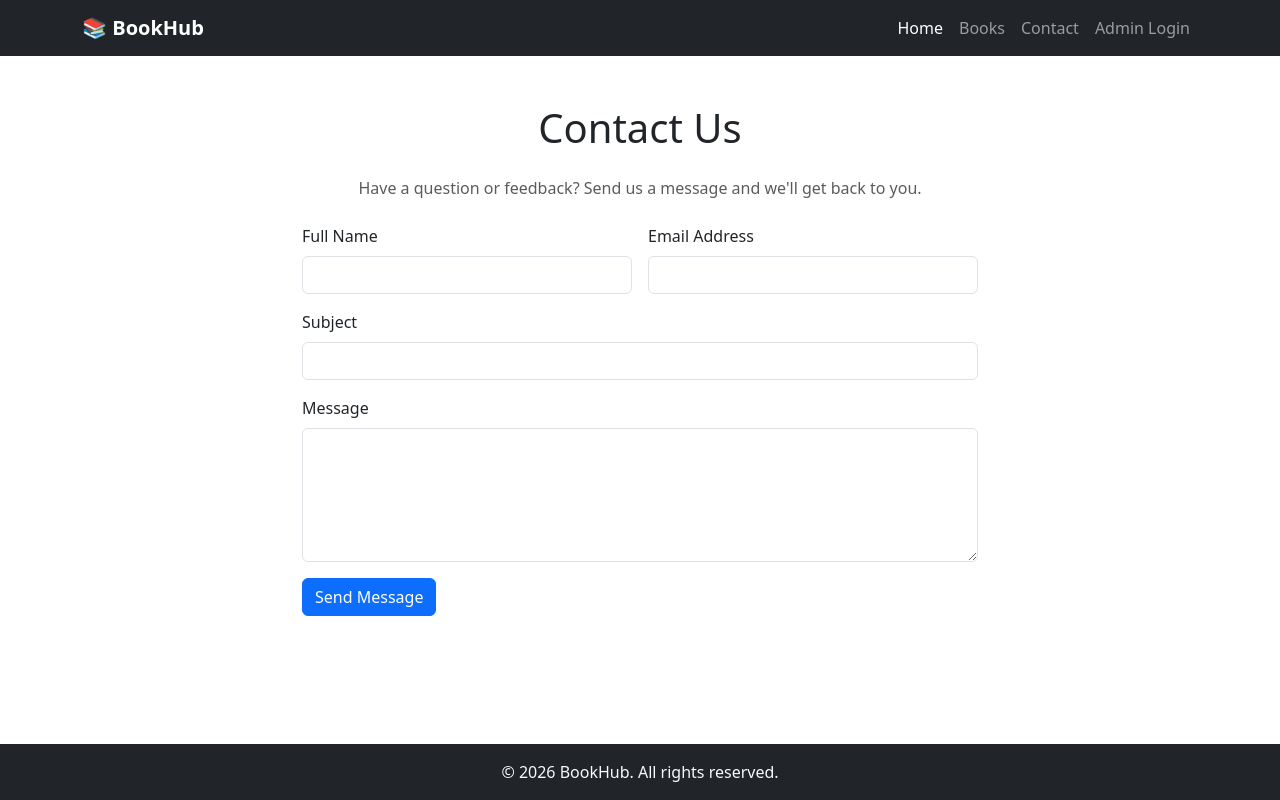
After one commit to Shams7-web/BookHubV1, a Flask app: page /contact in a window 1280 px wide. The commit adds this page. Run offline with Flask 3, Linux system fonts and the light colour scheme.

Commit message:
Contacts page added

```diff
--- a/app.py
+++ b/app.py
@@ -1,10 +1,13 @@
 import os
+import re
 import uuid
 from functools import wraps
 
 from flask import Flask, render_template, request, redirect, session, url_for
 from werkzeug.utils import secure_filename
-from models import Admin, db, Book
+from models import Admin, ContactMessage, db, Book
+
+EMAIL_PATTERN = re.compile(r"^[^@\s]+@[^@\s]+\.[^@\s]+$")
 
 app = Flask(__name__)
 app.config["SQLALCHEMY_DATABASE_URI"] = "sqlite:///bookhub.db"
@@ -170,6 +173,43 @@ def book_details(book_id):
     return render_template("book_details.html", book=book)
 
 
+@app.route("/contact", methods=["GET", "POST"])
+def contact():
+    if request.method == "POST":
+        full_name = request.form.get("full_name", "").strip()
+        email = request.form.get("email", "").strip()
+        subject = request.form.get("subject", "").strip()
+        message = request.form.get("message", "").strip()
+
+        errors = []
+        if not full_name:
+            errors.append("Full name is required.")
+        if not email:
+            errors.append("Email address is required.")
+        elif not EMAIL_PATTERN.match(email):
+            errors.append("Please enter a valid email address.")
+        if not subject:
+            errors.append("Subject is required.")
+        if not message:
+            errors.append("Message is required.")
+
+        if errors:
+            return render_template("contact.html", errors=errors, form=request.form, success=False)
+
+        new_message = ContactMessage(
+            full_name=full_name,
+            email=email,
+            subject=subject,
+            message=message,
+        )
+        db.session.add(new_message)
+        db.session.commit()
+        return redirect(url_for("contact", sent=1))
+
+    success = request.args.get("sent") == "1"
+    return render_template("contact.html", errors=None, form={}, success=success)
+
+
 def _safe_next_path(path):
     if path and path.startswith("/") and not path.startswith("//"):
         return path
@@ -208,7 +248,8 @@ def admin_logout():
 @login_required
 def admin():
     all_books = Book.query.all()
-    return render_template("admin.html", books=all_books)
+    unread_message_count = ContactMessage.query.filter_by(is_read=False).count()
+    return render_template("admin.html", books=all_books, unread_message_count=unread_message_count)
 
 
 @app.route("/admin/add", methods=["GET", "POST"])
@@ -338,5 +379,46 @@ def delete_book(book_id):
     return render_template("delete_book.html", book=book)
 
 
+@app.route("/admin/messages")
+@login_required
+def admin_messages():
+    messages = ContactMessage.query.order_by(ContactMessage.created_at.desc()).all()
+    return render_template("admin_messages.html", messages=messages)
+
+
+@app.route("/admin/messages/<int:message_id>")
+@login_required
+def message_details(message_id):
+    message = ContactMessage.query.get_or_404(message_id)
+    if not message.is_read:
+        message.is_read = True
+        db.session.commit()
+    return render_template("message_details.html", message=message)
+
+
+@app.route("/admin/messages/<int:message_id>/toggle-read", methods=["POST"])
+@login_required
+def toggle_message_read(message_id):
+    message = ContactMessage.query.get_or_404(message_id)
+    message.is_read = not message.is_read
+    db.session.commit()
+    next_url = _safe_next_path(request.form.get("next"))
+    return redirect(next_url or url_for("admin_messages"))
+
+
+@app.route("/admin/messages/<int:message_id>/delete", methods=["GET", "POST"])
+@login_required
+def delete_message(message_id):
+    message = ContactMessage.query.get_or_404(message_id)
+
+    if request.method == "POST":
+        if request.form.get("confirm") == "yes":
+            db.session.delete(message)
+            db.session.commit()
+        return redirect(url_for("admin_messages"))
+
+    return render_template("delete_message.html", message=message)
+
+
 if __name__ == "__main__":
     app.run(debug=True)
--- a/templates/base.html
+++ b/templates/base.html
@@ -30,6 +30,9 @@
                     </li>
                     <li class="nav-item">
                         <a class="nav-link" href="{{ url_for('books') }}">Books</a>
+                    </li>
+                    <li class="nav-item">
+                        <a class="nav-link" href="{{ url_for('contact') }}">Contact</a>
                     </li>
                     {% if session.get('admin_id') %}
                     <li class="nav-item">
--- /dev/null
+++ b/templates/contact.html
@@ -0,0 +1,50 @@
+{% extends "base.html" %}
+
+{% block title %}BookHub - Contact Us{% endblock %}
+
+{% block content %}
+<div class="container py-5" style="max-width: 700px;">
+    <h1 class="mb-4 text-center">Contact Us</h1>
+    <p class="text-muted text-center mb-4">Have a question or feedback? Send us a message and we'll get back to you.</p>
+
+    {% if success %}
+    <div class="alert alert-success">Thank you! Your message has been sent successfully.</div>
+    {% endif %}
+
+    {% if errors %}
+    <div class="alert alert-danger">
+        <ul class="mb-0">
+            {% for error in errors %}
+            <li>{{ error }}</li>
+            {% endfor %}
+        </ul>
+    </div>
+    {% endif %}
+
+    <form method="POST" action="{{ url_for('contact') }}" class="row g-3">
+        <div class="col-md-6">
+            <label for="full_name" class="form-label">Full Name</label>
+            <input type="text" class="form-control" id="full_name" name="full_name" value="{{ form.get('full_name', '') }}">
+        </div>
+
+        <div class="col-md-6">
+            <label for="email" class="form-label">Email Address</label>
+            <input type="email" class="form-control" id="email" name="email" value="{{ form.get('email', '') }}">
+        </div>
+
+        <div class="col-12">
+            <label for="subject" class="form-label">Subject</label>
+            <input type="text" class="form-control" id="subject" name="subject" value="{{ form.get('subject', '') }}">
+        </div>
+
+        <div class="col-12">
+            <label for="message" class="form-label">Message</label>
+            <textarea class="form-control" id="message" name="message" rows="5">{{ form.get('message', '') }}</textarea>
+        </div>
+
+        <div class="col-12">
+            <button type="submit" class="btn btn-primary">Send Message</button>
+        </div>
+    </form>
+</div>
+{% endblock %}
```
Also changed, not shown: models.py (+12 -0 lines), templates/admin.html (+9 -1 lines), templates/admin_messages.html (added, +58 -0 lines), templates/delete_message.html (added, +18 -0 lines), templates/message_details.html (added, +37 -0 lines), instance/bookhub.db.
